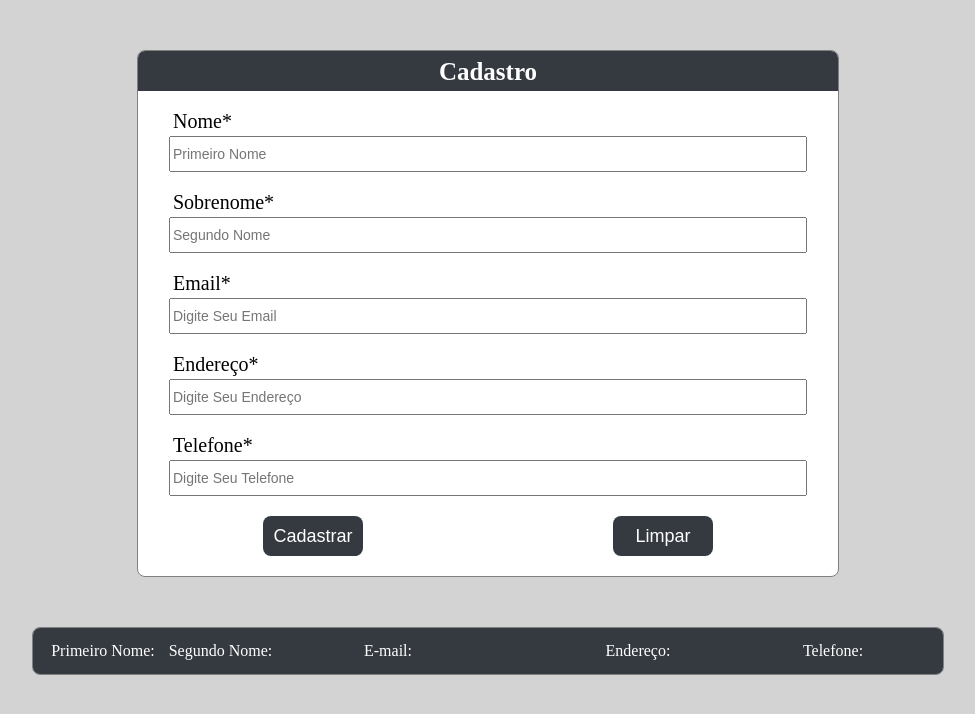
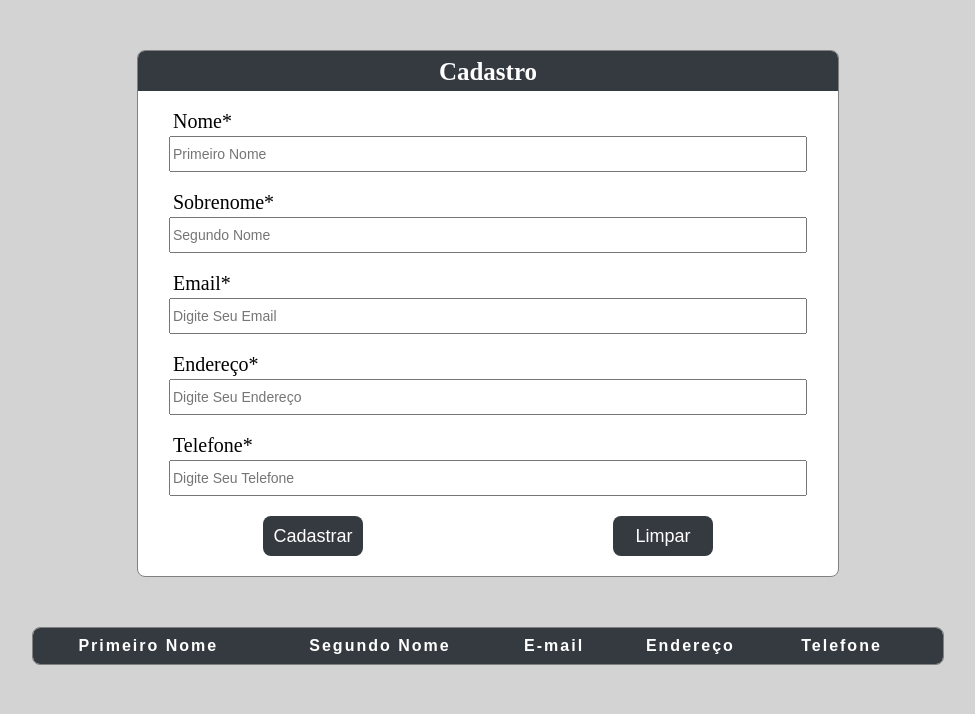
Before and after one commit to GutoCitton/cadastro-react, a React (Create React App) app in the folder formulario/: page / in a window 1280 px wide. Shown: the top 714 px of the page, without its empty margins (152-1127 px from the left). Built offline with nearby package versions, Linux system fonts and the light colour scheme.

Commit message:
editar concluído

```diff
--- a/formulario/src/components/Formulario.jsx
+++ b/formulario/src/components/Formulario.jsx
@@ -8,12 +8,6 @@ function Formulario() {
 
   const [cadastros, setCadastros] = useState ([]);
   const [idAtual, setIdAtual] = useState(1);
-  const [primeiroNome, setPrimeiroNome] = useState('');
-  const [segundoNome, setSegundoNome] = useState('');
-  const [email, setEmail] = useState('');
-  const [endereco, setEndereco] = useState('');
-  const [telefone, setTelefone] = useState('');
-
 
   const validacao = values => {
     const erros = {};
@@ -46,23 +40,43 @@ function Formulario() {
 
   const formik = useFormik ({
     initialValues: {
-      primeiroNome: primeiroNome,
-      segundoNome: segundoNome,
-      email: email,
-      endereco: endereco,
-      telefone: telefone
+      id: '',
+      primeiroNome: '',
+      segundoNome: '',
+      email: '',
+      endereco: '',
+      telefone: ''
+    },
+    initialErrors: {
+      primeiroNome: '',
+      segundoNome: '',
+      email: '',
+      endereco: '',
+      telefone: ''
     },
     onSubmit: values => {
-      let arrTemporario = [...cadastros];
-      arrTemporario.push({id: idAtual, ...values});
+
+      if(values.id) {
+
+        const users= cadastros.map(e => {
+          if(e.id === values.id) {
+            return values
+          } else {
+            return e
+          }
+        })
+
+        setCadastros(users);
+        formik.resetForm()
+      }else {
+
+        values.id = idAtual
+
+        setCadastros(cadastros.concat(values));
         setIdAtual(idAtual + 1);
-      setCadastros(arrTemporario);
-      let [arraydestruction] = arrTemporario
-      let arrayjson = JSON.stringify(arraydestruction)
-      console.log(arrayjson)
-      sessionStorage.setItem(`${idAtual}`, arrayjson)
-      console.log(arrTemporario);
-      formik.resetForm();
+        formik.resetForm()
+      }
+
     },
     validate: validacao
   })
@@ -74,40 +88,57 @@ function Formulario() {
     setCadastros(arrTemporario);
   }
 
-  function editarCadastro() {
-    let editar = sessionStorage.getItem('1')
-    let editarObjeto = JSON.parse(editar)
-    setPrimeiroNome(editarObjeto.primeiroNome)
-    setSegundoNome(editarObjeto.segundoNome)
-    setEmail(editarObjeto.email)
-    setEndereco(editarObjeto.endereco)
-    setTelefone(editarObjeto.telefone)
-    console.log(editarObjeto.primeiroNome)
+  function editarCadastro(id) {
+    const user = cadastros.find(e => e.id === id)
+
+    formik.setFieldValue('id', id)
+    formik.setFieldValue('primeiroNome', user.primeiroNome)
+    formik.setFieldValue('segundoNome', user.segundoNome)
+    formik.setFieldValue('email', user.email)
+    formik.setFieldValue('endereco', user.endereco)
+    formik.setFieldValue('telefone', user.telefone)
+    formik.setFieldError(formik.initialErrors)
+
   }
 
 
   function printaCadastros() {
     return  (
-      cadastros.map((cadastro, index) => {
+      <table className='table-form'>
+        <thead>
+          <tr>
+            {/* <th>ID</th> */}
+            <th>Primeiro Nome</th>
+            <th>Segundo Nome</th>
+            <th>E-mail</th>
+            <th>Endereço</th>
+            <th>Telefone</th>
+            <th></th>
+          </tr>
+        </thead>
+        <tbody>
+          {
+            cadastros.map((e,i) => {
               return (
-          <>
-            <div key={cadastro.id} className='tbody'>
-                <div className='tr'>
-                    <div className='tb primeiro'>{cadastro.primeiroNome}</div>
-                    <div className='tb segundo'>{cadastro.segundoNome}</div>
-                    <div className='tb email'>{cadastro.email}</div>
-                    <div className='tb end'>{cadastro.endereco}</div>
-                    <div className='tb tel'>{cadastro.telefone}</div>
-
+                <tr key={i}>
+                  {/* <td>{e.id}</td> */}
+                  <td>{e.primeiroNome}</td>
+                  <td>{e.segundoNome}</td>
+                  <td>{e.email}</td>
+                  <td>{e.endereco}</td>
+                  <td>{e.telefone}</td>
+                  <td>
                     <div className="btns-tabela">
-                        <button onClick={()=> excluirCadastro(index)} className="btn-tabela"><MdDelete /></button>
-                        <button onClick={()=> editarCadastro(index)} className="btn-tabela"><BsPencilFill /></button>
+                      <button onClick={()=> excluirCadastro(i)} className="btn-tabela"><MdDelete /></button>
+                      <button onClick={()=> editarCadastro(e.id)} className="btn-tabela"><BsPencilFill /></button>
                     </div>
-                </div>
-            </div>
-          </>
+                  </td>
+                </tr>
               )
             })
+          }
+        </tbody>
+      </table>
     )
   }
 
@@ -115,7 +146,7 @@ function Formulario() {
     <div className="conteudo">
       <form onSubmit={formik.handleSubmit}>
         <div className="cadastro">
-          <p>Cadastro</p>
+          <p>{formik.values.id !== '' ? 'Editar' : 'Cadastro'}</p>
         </div>
         <div className="container-input">
         <label htmlFor='primeiroNome'>Nome*</label>
@@ -143,25 +174,12 @@ function Formulario() {
         {formik.errors.telefone ? <div className="error-color">{formik.errors.telefone}</div> : null}
         </div>
         <div className="buttons">
-          <button type='submit'>Cadastrar</button>
+          <button type='submit'>{formik.values.id !== '' ? 'Salvar' : 'Cadastrar'}</button>
           <button onClick={formik.resetForm}>Limpar</button>
         </div>
       </form>
       <div className="tabela">
-      <div className='table'>
-            <div className ="thead">
-                <div className = "th">
-                    <div className= 'td primeiro'>Primeiro Nome:</div>
-                    <div className= 'td segundo'>Segundo Nome:</div>
-                    <div className= 'td email'>E-mail:</div>
-                    <div className= 'td end'>Endereço:</div>
-                    <div className= 'td tel'>Telefone:</div>
-                    <div></div>
-                </div>
-            </div>
         {printaCadastros()}
-        </div>
-
       </div>
     </div>
   )
--- a/formulario/src/components/Formulario.modules.css
+++ b/formulario/src/components/Formulario.modules.css
@@ -95,60 +95,6 @@ button:hover {
   border: solid 1px #808080;
 }
 
-.table {
-  display: flex;
-  flex-direction: column;
-}
-
-.th {
-  display: flex;
-  justify-content: flex-start;
-  background-color: #353a40;
-  align-items: center;
-  padding: 15px 15px;
-  width: 100%;
-}
-
-.td {
-  color: white;
-}
-
-.email {
-  width: 210px;
-  text-align: center;
-}
-
-.primeiro {
-  width: 110px;
-  text-align: center;
-}
-
-.segundo {
-  width: 125px;
-  text-align: center;
-}
-
-.end {
-  width: 290px;
-  text-align: center;
-}
-
-.tel {
-  width: 100px;
-  text-align: center;
-}
-
-.tr {
-  display: flex;
-  justify-content: flex-start;
-  align-items: center;
-  padding: 15px 15px;
-  width: 100%;
-  background-color: white;
-}
-
-
-
 .btns-tabela{
   display: flex;
   width: 50px;
@@ -163,3 +109,28 @@ button:hover {
 .btns-tabela svg {
   color: brown;
 }
+
+.table-form {
+  width: 100%;
+  text-align: center;
+  font-family: sans-serif;
+}
+
+.table-form th{
+  background-color: #353a40;
+  text-align: center;
+  color: #fff;
+  font-weight: 600;
+  letter-spacing: 2px;
+  font-size: 16px;
+  padding: 10px;
+}
+
+.table-form tr, td {
+  background: #fff;
+  color: #353a40;
+
+  letter-spacing: 0.8px;
+  font-size: 16px;
+  padding: 10px;
+}
```
Lines whose indentation alone changed are shown as unchanged.
